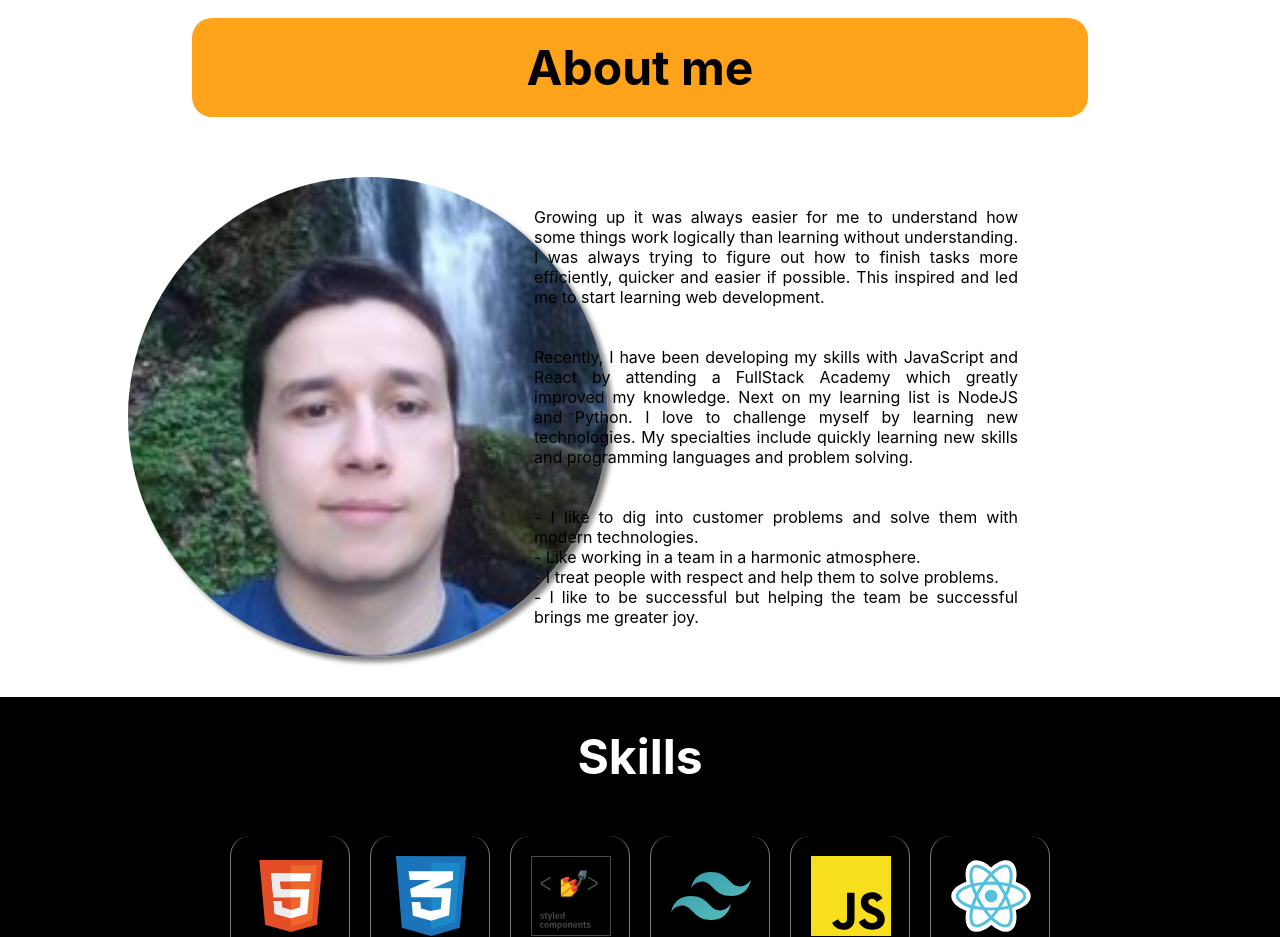
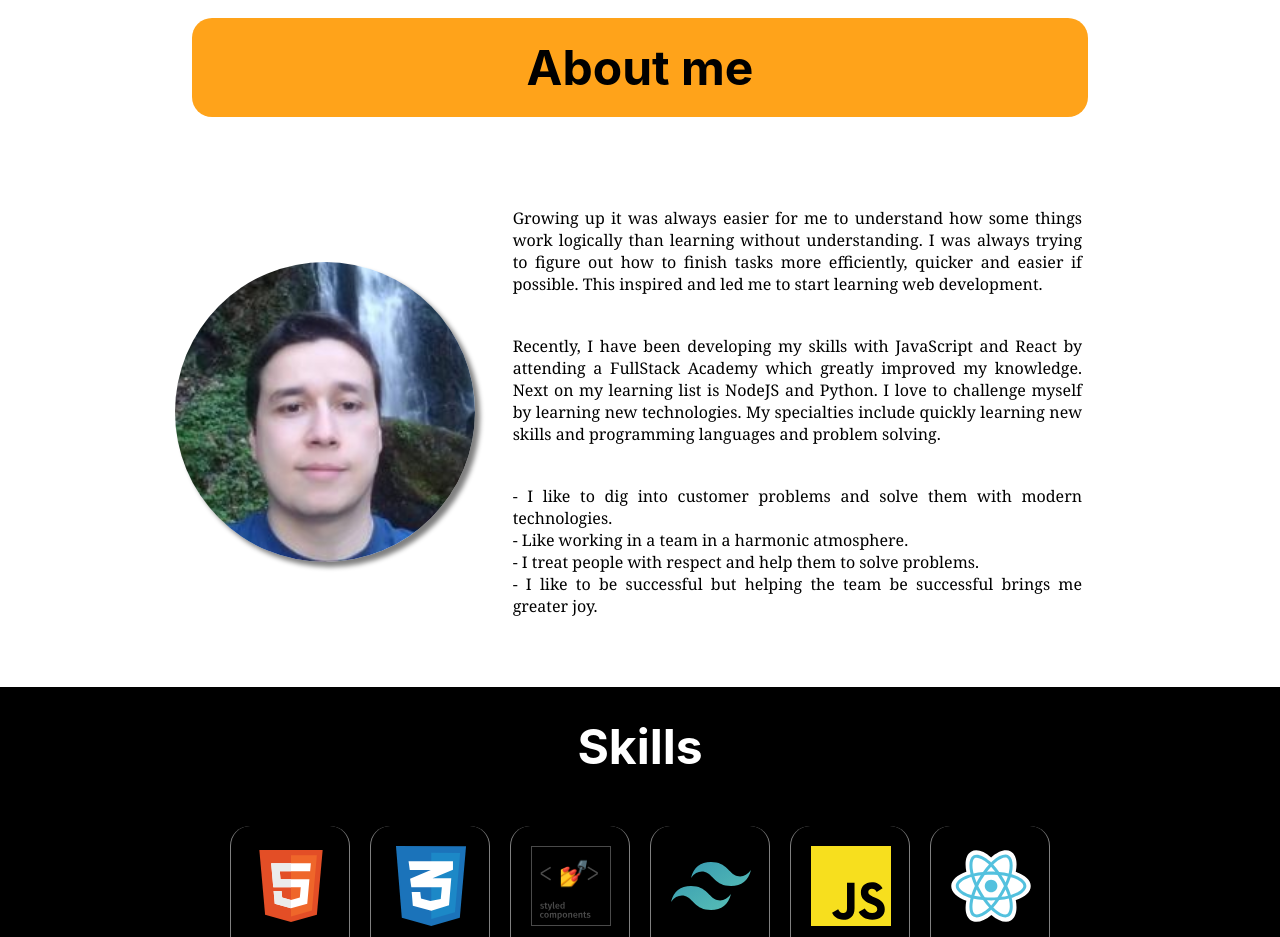
Before and after one commit to Kiril-Pavlov/portfolio-website, a React (Create React App) app: page / in a window 1280 px wide. Shown: the part 802-1739 px from the top of the page. Built offline with nearby package versions, Linux system fonts and the light colour scheme; a web font is replaced by a local one.

Commit message:
fixed picture in about section

```diff
--- a/src/components/About.css
+++ b/src/components/About.css
@@ -9,7 +9,7 @@
 }
 
 .about-container{
-    margin: 0px 15%;
+    margin: 0px 10%;
     padding: 40px;
     display: grid;
     grid-template-columns: 1fr 2fr;
@@ -17,7 +17,7 @@
 
 .about-image{
     display: flex;
-    align-content: center;
+    align-items: center;
     justify-content: center;
 
 }
@@ -25,6 +25,7 @@
 .about-image img{
     box-shadow: 5px 5px 5px gray;
     border-radius: 100%;
+    height: 300px;
 }
 
 .about-content{
@@ -38,9 +39,10 @@
 .about-content p{
     padding: 20px;
     text-align: justify;
+    font-family: Georgia, 'Times New Roman', Times, serif;
 }
 
-@media  screen and (max-width: 900px) {
+@media  screen and (max-width: 1000px) {
     .about-title{
         padding: 15px;
         margin: 15px 15%;
```
